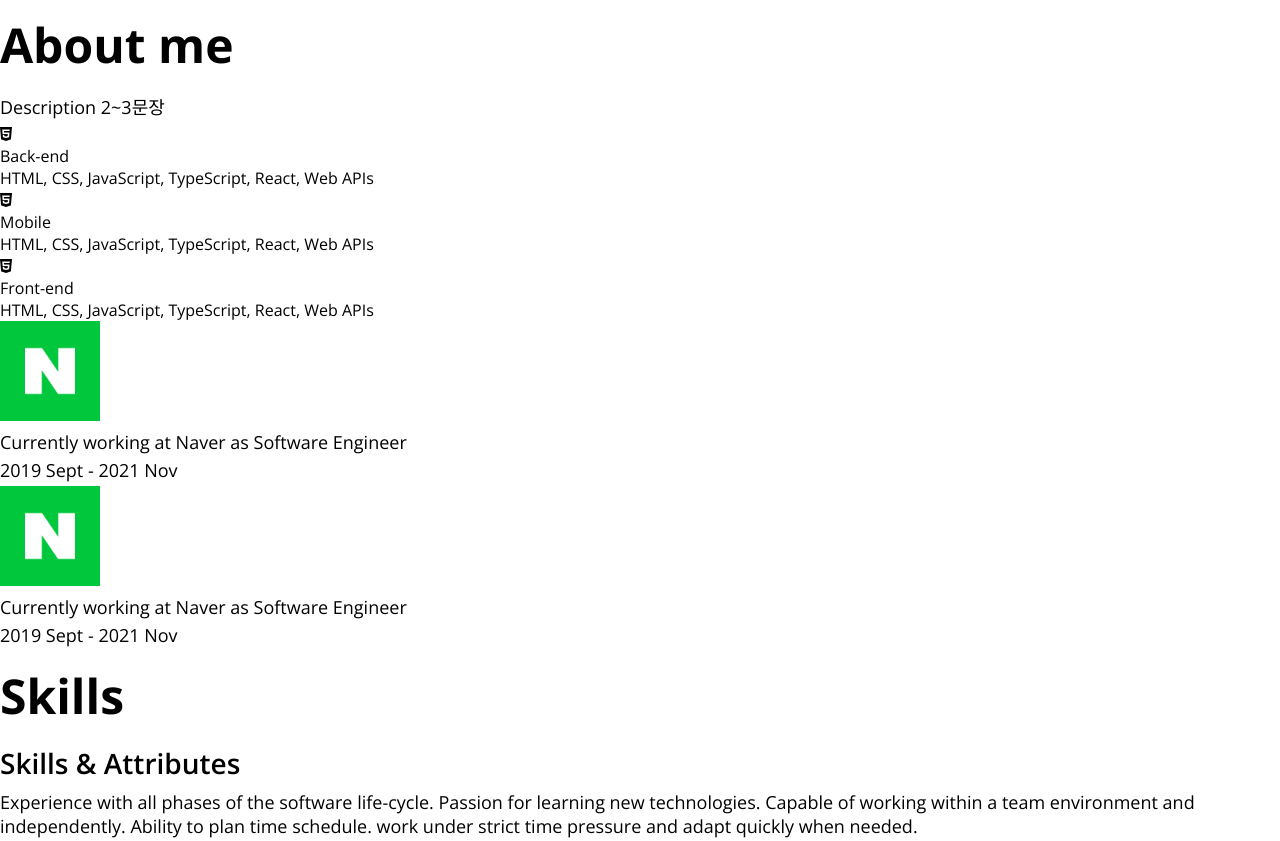
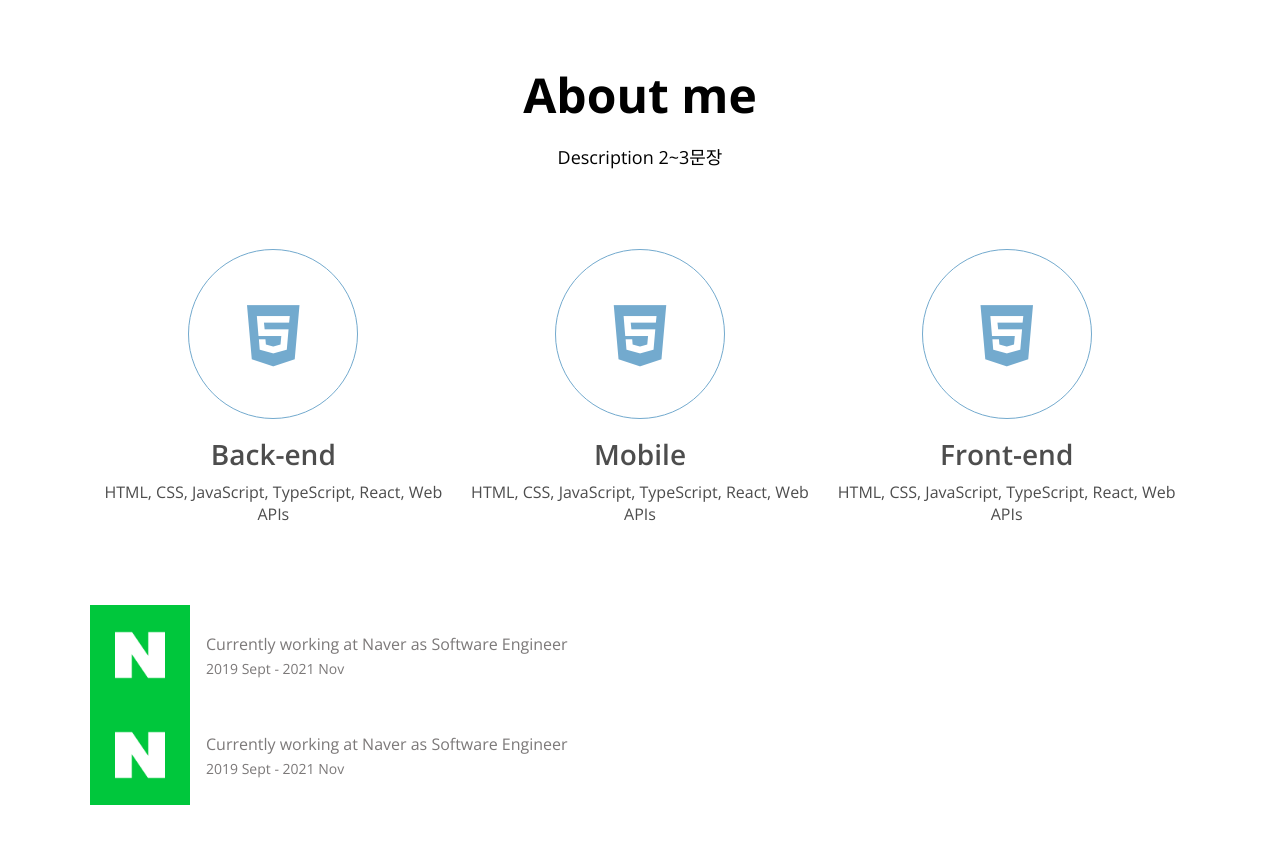
Before and after one commit to ctdlog/portfolio, a plain HTML site: page index.html in a window 1280 px wide. Shown: the part 740-1581 px from the top of the page. Drawn offline with nearby package versions, Linux system fonts and the light colour scheme.

Commit message:
CSS : About

```diff
--- a/index.html
+++ b/index.html
@@ -53,7 +53,7 @@
     </section>
 
     <!-- About -->
-    <section id="about">
+    <section id="about" class="section">
       <h1>About me</h1>
       <p>Description 2~3문장</p>
       <div class="about__majors">
@@ -61,7 +61,7 @@
         <div class="major__icon">
           <i class="fab fa-html5"></i>
         </div>
-        <div class="major__title">Back-end</div>
+        <h2 class="major__title">Back-end</h2>
         <div class="major__description">
           HTML, CSS, JavaScript, TypeScript, React, Web APIs
         </div>
@@ -70,7 +70,7 @@
         <div class="major__icon">
           <i class="fab fa-html5"></i>
         </div>
-        <div class="major__title">Mobile</div>
+        <h2 class="major__title">Mobile</h2>
         <div class="major__description">
           HTML, CSS, JavaScript, TypeScript, React, Web APIs
         </div>
@@ -79,7 +79,7 @@
         <div class="major__icon">
           <i class="fab fa-html5"></i>
         </div>
-        <div class="major__title">Front-end</div>
+        <h2 class="major__title">Front-end</h2>
         <div class="major__description">
           HTML, CSS, JavaScript, TypeScript, React, Web APIs
         </div>
@@ -88,19 +88,23 @@
       <div class="about__jobs">
         <div class="job">
           <img src="imgs/logo-naver.png" alt="naver" class="job__logo" width="100px" height="100px">
-          <p class="job__name">Currently working at Naver as Software Engineer</p>
-          <p class="job__period">2019 Sept - 2021 Nov</p>
+          <div class="job__description">
+            <p class="job__name">Currently working at Naver as Software Engineer</p>
+            <p class="job__period">2019 Sept - 2021 Nov</p>
+          </div>
         </div>
         <div class="job">
           <img src="imgs/logo-naver.png" alt="naver" class="job__logo" width="100px" height="100px">
-          <p class="job__name">Currently working at Naver as Software Engineer</p>
-          <p class="job__period">2019 Sept - 2021 Nov</p>
+          <div class="job__description">
+            <p class="job__name">Currently working at Naver as Software Engineer</p>
+            <p class="job__period">2019 Sept - 2021 Nov</p>
+          </div>
         </div>
       </div>
     </section>
 
     <!-- Skills -->
-    <section id="skills">
+    <section id="skills" class="section">
       <h1>Skills</h1>
       <h2>Skills & Attributes</h2>
       <p>
@@ -182,7 +186,7 @@
     </section>
 
     <!-- Work -->
-    <section id="work">
+    <section id="work" class="section">
       <h1>My work</h1>
       <h3>Projects</h3>
       <div class="work__categories">
@@ -240,7 +244,7 @@
     </section>
 
     <!-- Testimonials -->
-    <section id="testimonials">
+    <section id="testimonials" class="section">
       <h1>Testimonials</h1>
       <h3>See what they say about me</h3>
       <div class="testimonials">
@@ -265,7 +269,7 @@
     </section>
 
     <!-- Contact -->
-    <section id="contact">
+    <section id="contact" class="section">
       <h1 class="contact__title">Let's talk</h1>
       <h2 class="contact__email">qpflapffhs76@gmail.com</h2>
       <div class="contact__links">
--- a/styles.css
+++ b/styles.css
@@ -29,6 +29,9 @@
 
   /* Size */
   --size-border-radius: 4px;
+
+  /* Animation */
+  --animation-duration: 300ms;
 }
 
 /* Typography */
@@ -157,3 +160,73 @@ button {
   border: 2px solid var(--color-white);
   border-radius: var(--size-border-radius);
 }
+
+/* Section common */
+
+.section {
+  padding: 50px;
+  text-align: center;
+  max-width: 1200px;
+  margin: auto;
+}
+
+/* About */
+
+.about__majors {
+  display: flex;
+  justify-content: space-between;
+  margin: 80px 0;
+}
+
+.major__icon {
+  width: 170px;
+  height: 170px;
+  line-height: 170px;
+  font-size: 70px;
+  margin: auto;
+  color: var(--color-blue);
+  border: 1px solid var(--color-blue);
+  border-radius: 50%;
+  margin-bottom: 16px;
+}
+
+.major__icon i {
+  transition: all var(--animation-duration) ease;
+}
+
+.major__icon:hover i {
+  color: var(--color-pink);
+  transform: rotate(-30deg) scale(1.1);
+}
+
+.major__title,
+.major__description {
+  color: var(--color-dark-grey);
+}
+
+.major__description {
+  font-size: var(--font-small);
+}
+
+.job {
+  display: flex;
+  align-items: center;
+}
+
+.job__description {
+  margin: 0 16px;
+  text-align: left;
+}
+
+.job__name,
+.job__period {
+  color: var(--color-light-grey);
+}
+
+.job__name {
+  font-size: var(--font-small);
+}
+
+.job__period {
+  font-size: var(--font-micro);
+}
```
